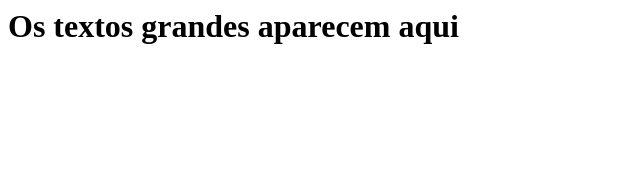
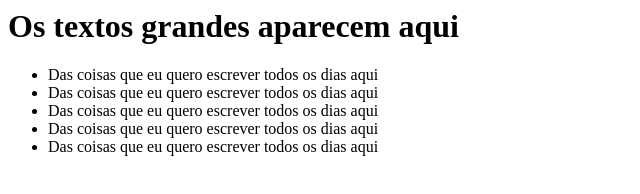
Before and after one commit to passocurto/gitcamp, a plain HTML site: page index.html in a window 1280 px wide. Shown: the whole page, without its empty margins (0-640 px from the left). Drawn offline with Linux system fonts and the light colour scheme.

Commit message:
add lista de coisas que eu quero fazer

```diff
--- a/index.html
+++ b/index.html
@@ -4,6 +4,13 @@
     </head>
     <body>
         <h1> Os textos grandes aparecem aqui</h1>
+         <ul class="list">
+            <li class="item">Das coisas que eu quero escrever todos os dias aqui</li>
+            <li class="item">Das coisas que eu quero escrever todos os dias aqui</li>
+            <li class="item">Das coisas que eu quero escrever todos os dias aqui</li>
+            <li class="item">Das coisas que eu quero escrever todos os dias aqui</li>
+            <li class="item">Das coisas que eu quero escrever todos os dias aqui</li>
+         </ul>
 
     </body>
 </html>
```
